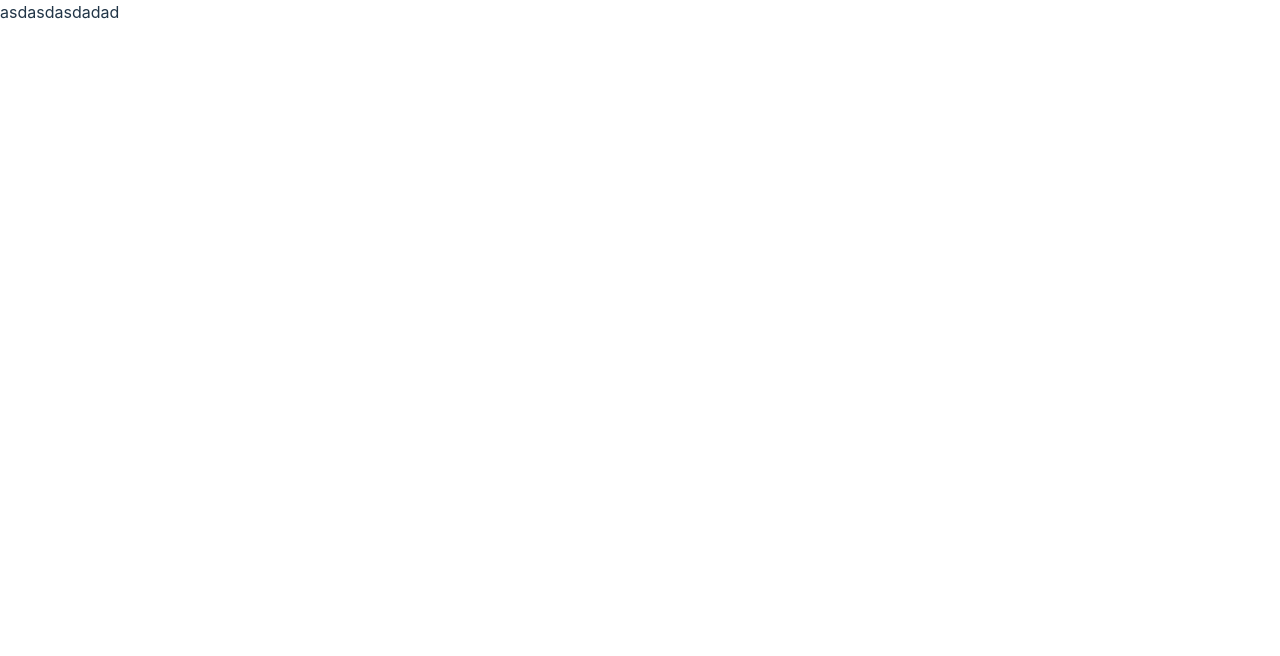
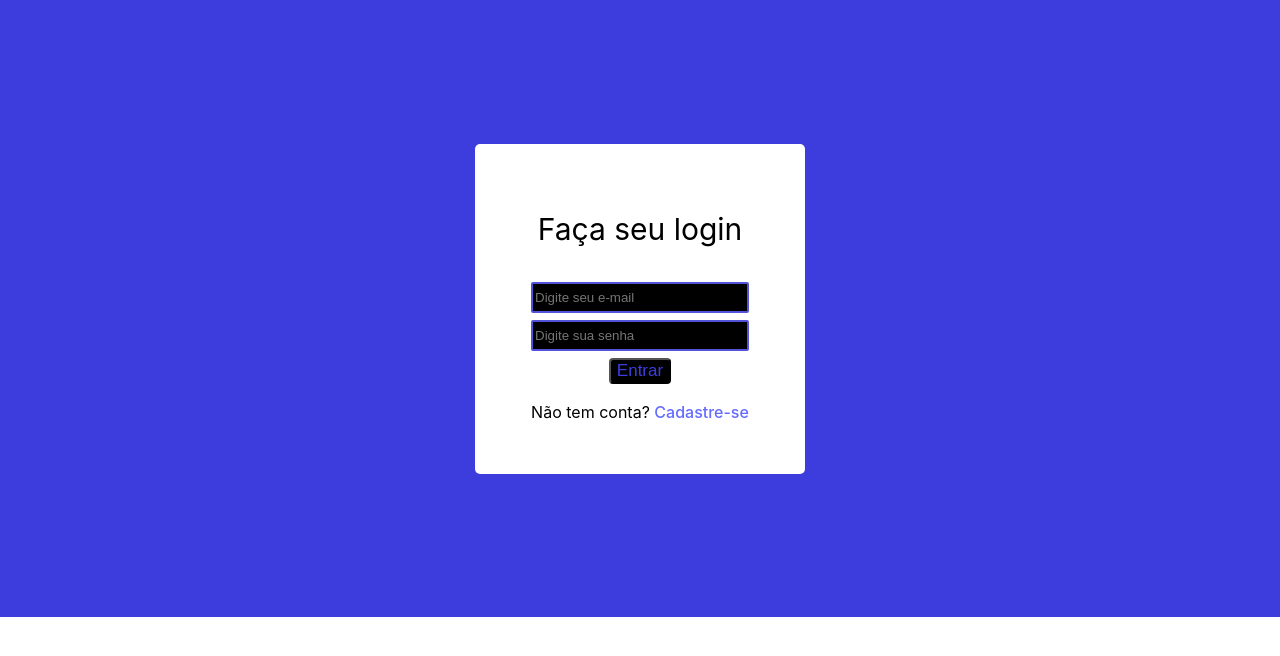
Before and after one commit to DouglasGsilva/House-Custos-Site, a React (Vite) app: page /custos in a window 1280 px wide. Shown: the top 656 px of the page. Built offline with nearby package versions, Linux system fonts and the light colour scheme; no server answers.

Commit message:
adição do login com autenticação

```diff
--- a/src/App.jsx
+++ b/src/App.jsx
@@ -6,6 +6,7 @@ import Custos from "./Components/pages/Custos/Custos";
 import "./index.css";
 import Cadastro from "./Components/pages/Cadastro/Cadastro";
 import { AuthProvider } from "./contexts/Auth/AutProvider";
+import { RequireAuth } from "./contexts/Auth/RequireAuth";
 
 function App() {
   return (
@@ -15,7 +16,14 @@ function App() {
           <Fragment>
             <Routes>
               <Route path='/' element={<Home />} />
-              <Route path='/custos' element={<Custos />} />
+              <Route
+                path='/custos'
+                element={
+                  <RequireAuth>
+                    <Custos />
+                  </RequireAuth>
+                }
+              />
               <Route path='/cadastro' element={<Cadastro />} />
             </Routes>
           </Fragment>
--- a/src/Components/layout_Home/Navbar.css
+++ b/src/Components/layout_Home/Navbar.css
@@ -46,6 +46,17 @@ li {
 }
 .sobre:hover {
   color: #2e2eb1;
+}
+.btn-sair {
+  color: #ffffff;
+  background-color: #3d3ddd;
+  padding: 4px 8px 4px 8px;
+  border-radius: 4px;
+  transition: all 0.2s linear;
+}
+.btn-sair:hover {
+  color: #3d3ddd;
+  background-color: #ffffff;
 }
 .cadastro {
   color: #3d3ddd;
--- a/src/Components/layout_Home/Navbar.jsx
+++ b/src/Components/layout_Home/Navbar.jsx
@@ -1,8 +1,16 @@
-import { Link } from "react-router-dom";
+import { Link, useNavigate } from "react-router-dom";
 import "../layout_Home/Navbar.css";
 import logo from "../imgs/em_desenvolvimento.png";
+import { useContext } from "react";
+import { AuthContext } from "../../contexts/Auth/AuthContext";
 
 function NavBar() {
+  const auth = useContext(AuthContext);
+  const navigate = useNavigate();
+  const handleLogout = async () => {
+    await auth.signOut();
+    navigate("/");
+  };
   return (
     <nav>
       <div className='navbar'>
@@ -23,6 +31,13 @@ function NavBar() {
           <li>
             <Link className='sobre'>Sobre</Link>{" "}
           </li>
+          <li>
+            {auth.user && (
+              <a className='btn-sair' href='/' onClick={handleLogout}>
+                Sair
+              </a>
+            )}
+          </li>
         </ul>
       </div>
     </nav>
--- a/src/Components/pages/Custos/Custos.jsx
+++ b/src/Components/pages/Custos/Custos.jsx
@@ -1,5 +1,13 @@
+import { useContext } from "react";
+import { AuthContext } from "../../../contexts/Auth/AuthContext";
 const Custos = () => {
-  return <div className='custos-container'>asdasdasdadad</div>;
+  const auth = useContext(AuthContext);
+  return (
+    <div className='custos-container'>
+      <h2>Pagina de custos</h2>
+      <h3>Olá {auth.user.name}, tudo bem ?</h3>
+    </div>
+  );
 };
 
 export default Custos;
--- a/src/Components/pages/Login/Login.css
+++ b/src/Components/pages/Login/Login.css
@@ -0,0 +1,37 @@
+.container-center {
+  background-color: #3d3ddd;
+  display: flex;
+  justify-content: center;
+  align-items: center;
+  height: 617px;
+}
+.pape-login {
+  background-color: #fff;
+  flex-direction: column;
+  display: flex;
+  justify-content: center;
+  align-items: center;
+  padding: 15px;
+  border-radius: 5px;
+  width: 300px;
+  height: 300px;
+}
+.title {
+  font-size: 30px;
+}
+.input {
+  width: 210px;
+  height: 25px;
+  margin-bottom: 7px;
+  border-radius: 2px;
+  border: 2px solid #5353da;
+  background-color: black;
+  color: #fff;
+}
+.btn-login {
+  font-size: 17px;
+  color: #3d3ddd;
+  background-color: black;
+  border-radius: 4px;
+  cursor: pointer;
+}
--- a/src/Components/pages/Login/Login.jsx
+++ b/src/Components/pages/Login/Login.jsx
@@ -1,5 +1,49 @@
-const Login = () => {
-  return <div>llogin page</div>;
+import { useContext, useState } from "react";
+import { useNavigate } from "react-router-dom";
+import { AuthContext } from "../../../contexts/Auth/AuthContext";
+import "./Login.css";
+export const Login = () => {
+  const auth = useContext(AuthContext);
+  const [email, setEmail] = useState("");
+  const [password, setPassword] = useState("");
+  const navigate = useNavigate();
+
+  const handleLogin = async () => {
+    if (email && password) {
+      const isLogged = await auth.signIn(email, password);
+      if (isLogged) {
+        console.log("a acão está correta");
+        navigate("/");
+      }
+    }
+  };
+  return (
+    <div className='container-center'>
+      <div className='pape-login'>
+        <p className='title'>Faça seu login</p>
+        <input
+          className='input'
+          type='text'
+          value={email}
+          placeholder='Digite seu e-mail'
+          onChange={(e) => setEmail(e.target.value)}
+        />
+        <input
+          className='input'
+          type='password'
+          value={password}
+          placeholder='Digite sua senha'
+          onChange={(e) => setPassword(e.target.value)}
+        />
+        <button className='btn-login' onClick={handleLogin}>
+          Entrar
+        </button>
+
+        <p>
+          {" "}
+          Não tem conta? <a href=''>Cadastre-se</a>
+        </p>
+      </div>
+    </div>
+  );
 };
-
-export default Login;
--- a/src/contexts/Auth/AutProvider.jsx
+++ b/src/contexts/Auth/AutProvider.jsx
@@ -1,23 +1,48 @@
-import { useState } from "react";
+import { useEffect, useState } from "react";
 import { AuthContext } from "./AuthContext";
 import { useApi } from "../../hooks/useAPI";
 
 export const AuthProvider = ({ children }) => {
   const [user, setUser] = useState(null);
-  const api = useApi;
+  const api = useApi();
+
+  useEffect(() => {
+    const validateToken = async () => {
+      const storageData = localStorage.getItem("authToken");
+      if (storageData) {
+        const data = await api.validarToken(storageData);
+        if (data.user) {
+          setUser(data.user);
+        }
+      }
+    };
+    validateToken();
+  }, []);
+
   const signIn = async (email, password) => {
-    const data = await api.signin(email, password);
+    const data = await api.signIn(email, password);
     if (data.user && data.token) {
       setUser(data.user);
+      setToken(data.token);
       return true;
     }
     return false;
   };
 
-  const signOut = async (email, password) => {
-    await api.logOut;
+  const signOut = async () => {
+    await api.logOut();
     setUser(null);
+    setToken("");
+    window.location.href = window.location.href;
   };
 
-  return <AuthContext.Provider value={user}>{children}</AuthContext.Provider>;
+  const setToken = (token) => {
+    localStorage.setItem("authToken", token);
+  };
+
+  return (
+    <AuthContext.Provider value={{ user, signIn, signOut }}>
+      {children}
+    </AuthContext.Provider>
+  );
 };
--- /dev/null
+++ b/src/contexts/Auth/RequireAuth.jsx
@@ -0,0 +1,12 @@
+import { useContext } from "react";
+import { AuthContext } from "./AuthContext";
+import { Login } from "../../Components/pages/Login/Login";
+
+export const RequireAuth = ({ children }) => {
+  const auth = useContext(AuthContext);
+
+  if (!auth.user) {
+    return <Login />;
+  }
+  return children;
+};
--- a/src/hooks/useAPI.js
+++ b/src/hooks/useAPI.js
@@ -6,14 +6,23 @@ const api = axios.create({
 
 export const useApi = () => ({
   validarToken: async (token) => {
+    return {
+      user: { id: 3, name: "Douglas", email: "douglas@gmail.com" },
+    };
     const response = await api.post("/signin", { token });
     return response.data;
   },
   signIn: async (email, password) => {
+    return {
+      user: { id: 3, name: "Douglas", email: "douglas@gmail.com" },
+      token: "1231523",
+    };
     const response = await api.post("/signin", { email, password });
+
     return response.data;
   },
   logOut: async () => {
+    return { status: true };
     const response = await api.post("/logout");
     return response.data;
   },
--- a/src/index.css
+++ b/src/index.css
@@ -2,16 +2,6 @@
   font-family: Inter, system-ui, Avenir, Helvetica, Arial, sans-serif;
   line-height: 1.5;
   font-weight: 400;
-
-  color-scheme: light dark;
-  color: rgba(0, 0, 0, 0.87);
-  background-color: #ffffff;
-
-  font-synthesis: none;
-  text-rendering: optimizeLegibility;
-  -webkit-font-smoothing: antialiased;
-  -moz-osx-font-smoothing: grayscale;
-  -webkit-text-size-adjust: 100%;
 }
 
 a {
@@ -24,25 +14,10 @@ a:hover {
 }
 
 body {
-  margin: 0;
-  display: flex;
-  place-items: center;
+  margin: 0 auto;
 }
 
 h1 {
   font-size: 3.2em;
   line-height: 1.1;
 }
-
-@media (prefers-color-scheme: light) {
-  :root {
-    color: #213547;
-    background-color: #ffffff;
-  }
-  a:hover {
-    color: #747bff;
-  }
-  button {
-    background-color: #f9f9f9;
-  }
-}
```
